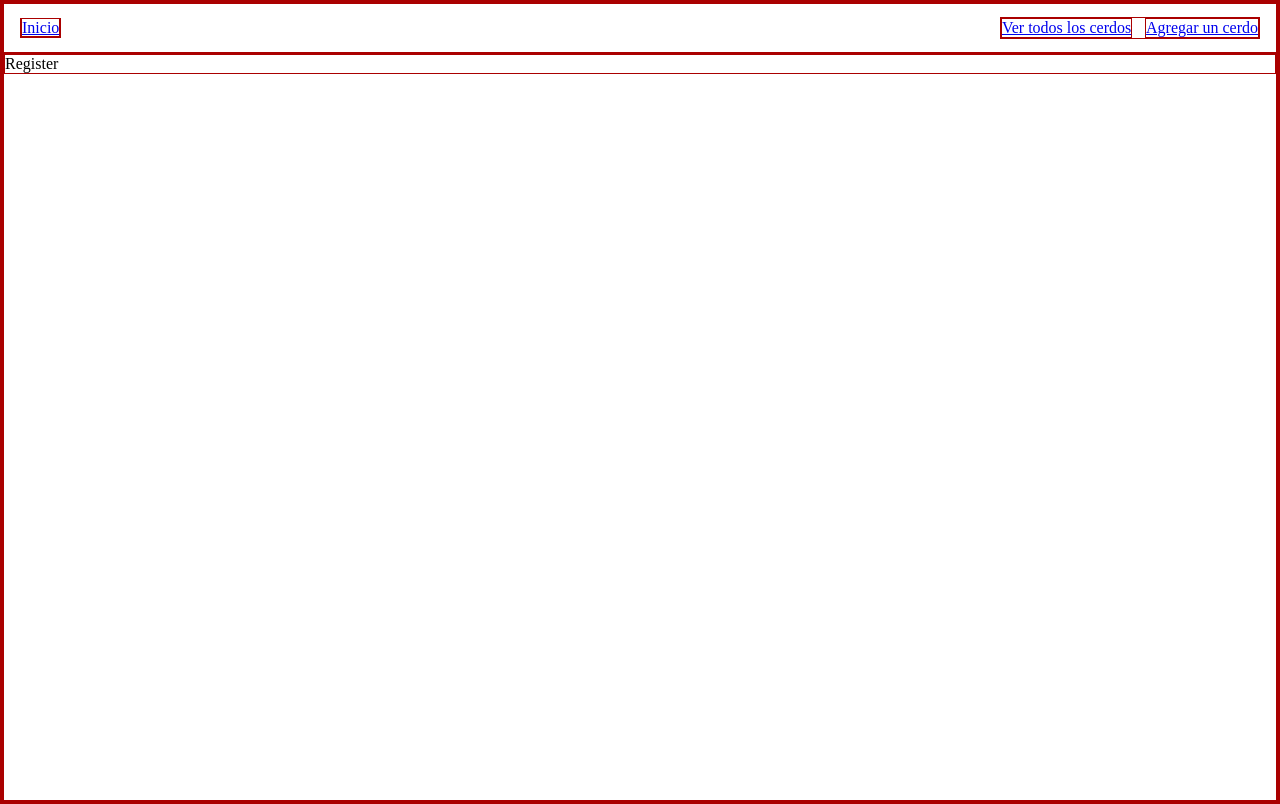
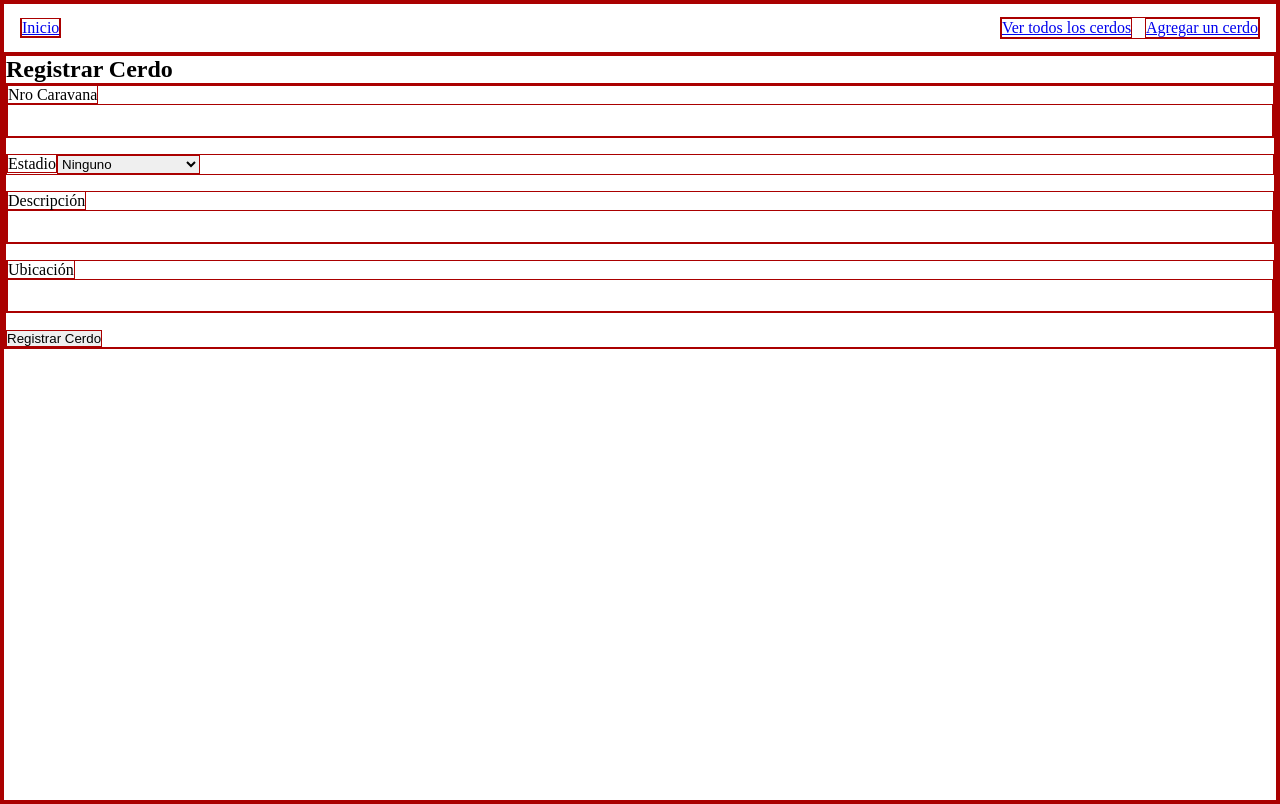
Before and after one commit to enzogitcode/porky_app_web, a React (Vite) app: page /pigs/new in a window 1280 px wide. Built offline with nearby package versions, Linux system fonts and the light colour scheme.

Commit message:
paricionForm

```diff
--- a/src/App.tsx
+++ b/src/App.tsx
@@ -5,6 +5,7 @@ import PorkDetails from "./componenets/cerdas/PorkDetails";
 import Header from "./ui/Header";
 import Register from "./componenets/cerdas/Register";
 import Updater from "./componenets/cerdas/Updater";
+import ParicionForm from "./componenets/cerdas/ParicionForm";
 
 const App = () => {
   return (
@@ -27,6 +28,9 @@ const App = () => {
       {/* Editar un cerdo existente */}
       <Route path="/pigs/update/:id" element={<Updater />} />
 
+      {/* Editar pariciones */}
+      <Route path="/pigs/:id/pariciones" element={<ParicionForm/>}/>
+
       {/* Ruta comodín */}
       <Route path="*" element={<Home/>} />
           </Routes>
--- /dev/null
+++ b/src/componenets/cerdas/ParicionForm.tsx
@@ -0,0 +1,74 @@
+import React, { useState } from "react";
+import { useParams, useNavigate } from "react-router-dom";
+import InputCustom from "../../ui/InputCustom";
+import ButtonCustom from "../../ui/ButtonCustom";
+import { useAddParicionMutation } from "../../redux/features/pigSlice";
+
+const ParicionForm = () => {
+  const { id } = useParams<{ id: string }>();
+  const navigate = useNavigate();
+
+  const [addParicion, { isLoading }] = useAddParicionMutation();
+
+  const [form, setForm] = useState({
+    fechaParicion: "",
+    cantidadLechones: "",
+    descripcion: "",
+  });
+
+  const handleSubmit = async (e: React.FormEvent) => {
+    e.preventDefault();
+
+    try {
+      await addParicion({
+        pigId: id!,
+        data: {
+          fechaParicion: form.fechaParicion,
+          cantidadLechones: Number(form.cantidadLechones),
+          descripcion: form.descripcion,
+        },
+      }).unwrap();
+
+      navigate(`/pigs/${id}`);
+    } catch (err) {
+      alert("Error al agregar parición");
+    }
+  };
+
+  return (
+    <div>
+      <h2>Nueva Parición</h2>
+
+      <form onSubmit={handleSubmit}>
+        <InputCustom
+          label="Fecha de parición"
+          type="date"
+          value={form.fechaParicion}
+          onChange={(e) => setForm({ ...form, fechaParicion: e.target.value })}
+        />
+
+        <InputCustom
+          label="Cantidad de lechones"
+          type="number"
+          value={form.cantidadLechones}
+          onChange={(e) =>
+            setForm({ ...form, cantidadLechones: e.target.value })
+          }
+        />
+
+        <InputCustom
+          label="Descripción"
+          type="text"
+          value={form.descripcion}
+          onChange={(e) => setForm({ ...form, descripcion: e.target.value })}
+        />
+
+        <ButtonCustom type="submit">
+          {isLoading ? "Guardando..." : "Agregar Parición"}
+        </ButtonCustom>
+      </form>
+    </div>
+  );
+};
+
+export default ParicionForm;
--- a/src/componenets/cerdas/PorkDetails.tsx
+++ b/src/componenets/cerdas/PorkDetails.tsx
@@ -7,18 +7,16 @@ const PorkDetails = () => {
   const { id } = useParams<{ id: string }>();
   const navigate = useNavigate();
 
-  // Obtener cerdo
+
+
   const { data: pig, isLoading, isError } = useGetPigByIdQuery(id!, { skip: !id });
-
-  // Hook para eliminar
   const [deletePigById, { isLoading: isDeleting }] = useDeletePigByIdMutation();
 
-  // Función para eliminar y redirigir
   const handleDelete = async () => {
     if (!id) return;
     try {
-      await deletePigById(id).unwrap(); // unwrap para manejar errores
-      navigate("/pigs"); // redirige a lista
+      await deletePigById(id).unwrap();
+      navigate("/pigs");
     } catch (error) {
       console.error("Error al eliminar:", error);
     }
@@ -47,6 +45,16 @@ const PorkDetails = () => {
         )}
       </div>
 
+      {/* ----------------------------------------------------- */}
+      {/* Nuevo botón para agregar parición                     */}
+      {/* ----------------------------------------------------- */}
+      <div style={{ marginTop: "20px" }}>
+        {pig._id && (
+  <Link to={`/pigs/${pig._id}/pariciones`}>
+    Agregar Parición
+  </Link>)}
+      </div>
+
       <div style={{ marginTop: "20px" }}>
         <Link to={`/pigs/update/${pig._id}`} style={{ marginRight: "10px" }}>
           Editar cerdo
--- a/src/componenets/cerdas/PorkList.tsx
+++ b/src/componenets/cerdas/PorkList.tsx
@@ -8,6 +8,9 @@ const PorkList = () => {
   if (isError) {
     console.error();
     return <p>Ocurrió un error al cargar las cerdas 😢</p>;
+  }
+  if (pigs?.length == 0) {
+    return <p>No hay cerdos registrados</p>
   }
 
   return (
--- a/src/componenets/cerdas/Register.tsx
+++ b/src/componenets/cerdas/Register.tsx
@@ -1,9 +1,86 @@
-import React from 'react'
+import React, { useState } from "react";
+import InputCustom from "../../ui/InputCustom";
+import ButtonCustom from "../../ui/ButtonCustom";
+import { useCreateAPigMutation } from "../../redux/features/pigSlice";
+import type { Situacion } from "../../types/types";
+import { useNavigate } from "react-router-dom";
 
-const Register = () => {
+const Register: React.FC = () => {
+  const navigate = useNavigate();
+
+  const [form, setForm] = useState({
+    nroCaravana: "",
+    estadio: "ninguno" as Situacion,
+    descripcion: "",
+    ubicacion: "",
+  });
+
+  const [createPig, { isLoading }] = useCreateAPigMutation();
+
+  const handleSubmit = async (e: React.FormEvent<HTMLFormElement>) => {
+    e.preventDefault();
+
+    try {
+      const newPig = await createPig({
+        nroCaravana: Number(form.nroCaravana),
+        estadio: form.estadio,
+        descripcion: form.descripcion,
+        ubicacion: form.ubicacion,
+      }).unwrap();
+
+      navigate(`/pigs/${newPig._id}`);
+    } catch (err) {
+      alert("Error al crear cerdo");
+    }
+  };
+
   return (
-    <div>Register</div>
-  )
-}
+    <div>
+      <h2>Registrar Cerdo</h2>
 
-export default Register
+      <form onSubmit={handleSubmit}>
+        <InputCustom
+          label="Nro Caravana"
+          type="number"
+          value={form.nroCaravana}
+          onChange={(e) => setForm({ ...form, nroCaravana: e.target.value })}
+        />
+
+        <div style={{ marginBottom: "1rem" }}>
+          <label htmlFor="estadio">Estadio</label>
+          <select
+            id="estadio"
+            value={form.estadio}
+            onChange={(e) =>
+              setForm({ ...form, estadio: e.target.value as Situacion })
+            }
+          >
+            <option value="pregnant">Pregnant</option>
+            <option value="parida con lechones">Parida con lechones</option>
+            <option value="servida">Servida</option>
+            <option value="enferma">Enferma</option>
+            <option value="ninguno">Ninguno</option>
+          </select>
+        </div>
+
+        <InputCustom
+          label="Descripción"
+          type="text"
+          value={form.descripcion}
+          onChange={(e) => setForm({ ...form, descripcion: e.target.value })}
+        />
+
+        <InputCustom
+          label="Ubicación"
+          type="text"
+          value={form.ubicacion}
+          onChange={(e) => setForm({ ...form, ubicacion: e.target.value })}
+        />
+
+        <ButtonCustom type="submit">{isLoading ? "Creando..." : "Registrar Cerdo"}</ButtonCustom>
+      </form>
+    </div>
+  );
+};
+
+export default Register;
--- a/src/componenets/cerdas/Updater.tsx
+++ b/src/componenets/cerdas/Updater.tsx
@@ -1,7 +1,9 @@
 
 const Updater = () => {
   return (
-    <div>Updater</div>
+    <div>
+
+    </div>
   )
 }
 
--- a/src/redux/features/pigSlice.ts
+++ b/src/redux/features/pigSlice.ts
@@ -54,6 +54,17 @@ export const pigsApi = createApi({
       invalidatesTags: (result, error, id) => [{ type: "Pigs" }],
     }),
 
+    // PATCH agregar parición
+addParicion: builder.mutation<Pig, { pigId: string; data: Paricion }>({
+  query: ({ pigId, data }) => ({
+    url: `/${pigId}/paricion`,
+    method: "PATCH",
+    body: data,
+  }),
+  invalidatesTags: (result, error, { pigId }) => [{ type: "Pigs", id: pigId }],
+}),
+
+
     // PATCH paricion
     patchParicion: builder.mutation<Paricion, { pigId: string; paricionId: string; data: Partial<Paricion> }>({
       query: ({ pigId, paricionId, data }) => ({
@@ -75,4 +86,5 @@ export const {
   useUpdatePigByIdMutation,
   useDeletePigByIdMutation,
   usePatchParicionMutation,
+  useAddParicionMutation
 } = pigsApi;
--- a/src/ui/ButtonCustom.tsx
+++ b/src/ui/ButtonCustom.tsx
@@ -2,7 +2,7 @@ import React from 'react';
 
 interface ButtonProps {
     buttonCustomStyle?:React.CSSProperties
-  onClick?: () => void;
+  onClick?: React.MouseEventHandler<HTMLButtonElement>
   children?: React.ReactNode;
   type: "submit" | "reset" | "button" | undefined
 }
--- a/src/ui/InputCustom.tsx
+++ b/src/ui/InputCustom.tsx
@@ -9,10 +9,11 @@ interface InputProps {
   onChange: (e:React.ChangeEvent<HTMLInputElement>) => void;
   type:InputType
   placeholder?: string;
+  name?:string
 }
 
 
-const InputCustom: React.FC<InputProps> = ({ label, value, onChange, type, placeholder }) => {
+const InputCustom: React.FC<InputProps> = ({ label, value, onChange, type, placeholder, name }) => {
 
 
 
@@ -21,6 +22,7 @@ const InputCustom: React.FC<InputProps> = ({ label, value, onChange, type, place
       {label && <label htmlFor={label}>{label}</label>}
       <input
       id={label}
+      name={name}
         type={type}
         value={value}
         placeholder={placeholder}
```
Also changed, not shown: src/componenets/cerdas/ParicionDelete.tsx (added), src/componenets/cerdas/ParicionUpdate.tsx (added).
